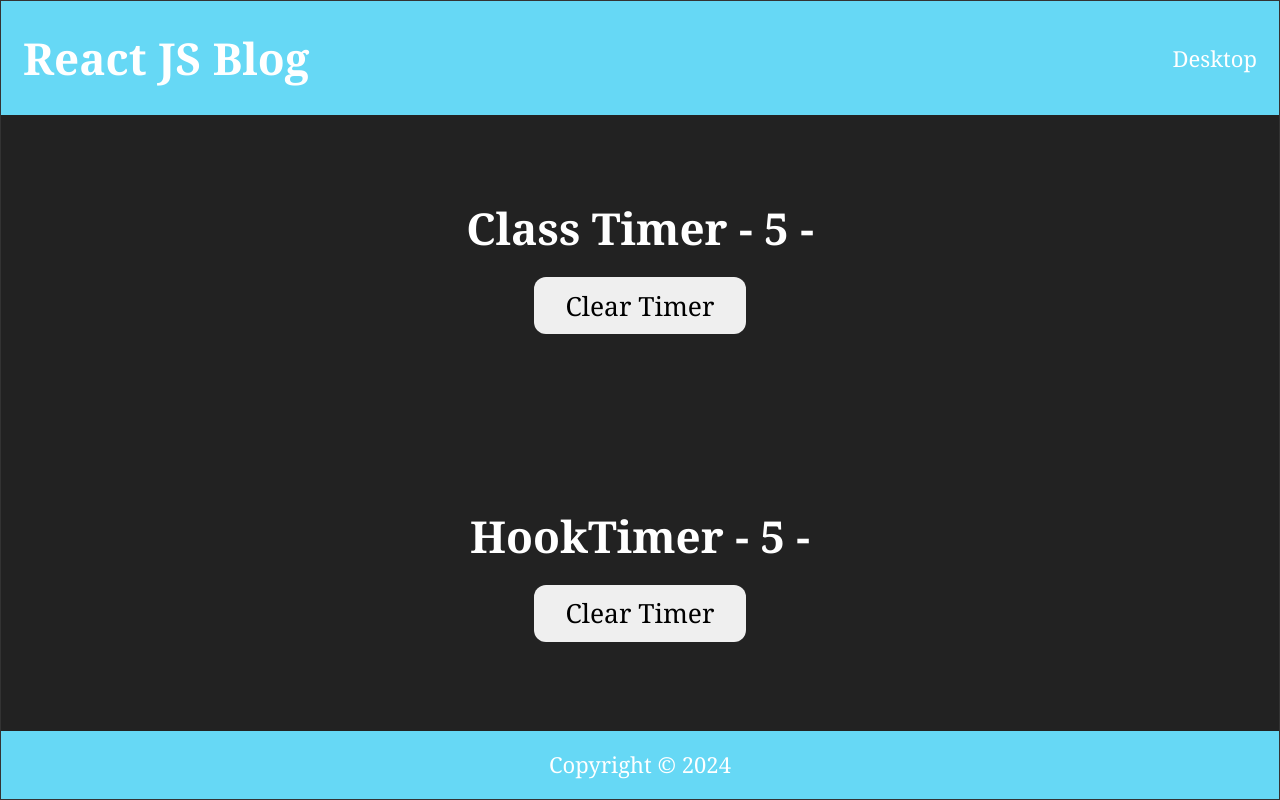
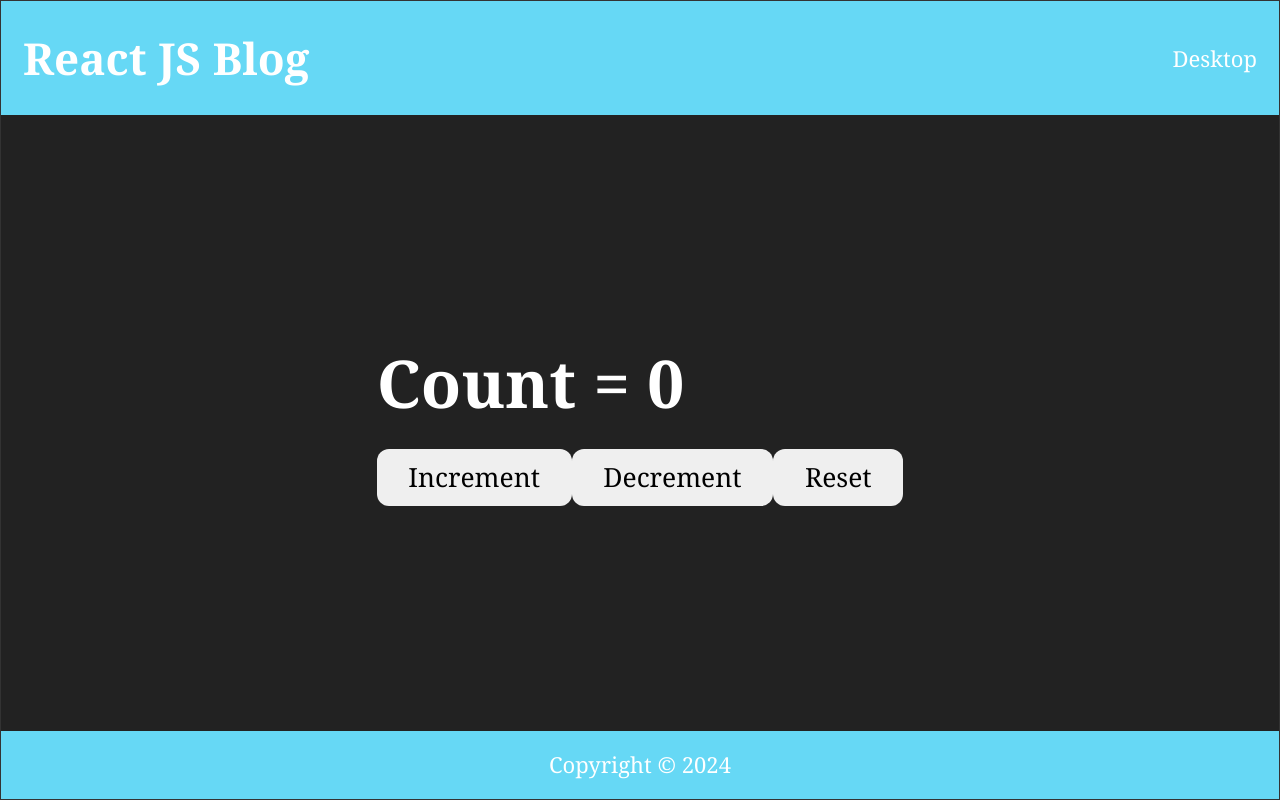
Before and after one commit to Jogata/SoftUni-React-Project, a React (Vite) app in the folder client/: page / in a window 1280 px wide. Built offline with nearby package versions, Linux system fonts and the light colour scheme; a web font is replaced by a local one.

Commit message:
custom hooks exercise

```diff
--- a/client/src/App.jsx
+++ b/client/src/App.jsx
@@ -495,57 +495,36 @@
 const baseURL = "http://localhost:3030/jsonstore/blog/"
 // ============================================================
 
-class ClassTimer extends Component {
+function useCounter(initialCount = 0, value) {
+	const [count, setCount] = useState(initialCount);
 
-  interval
-  constructor(props) {
-    super(props);
+	const increment = () => {
+		setCount(prevCount => prevCount + value);
+	}
 
-    this.state = {
-       timer: 0
-    }
-  }
+	const decrement = () => {
+		setCount(prevCount => prevCount - value);
+	}
 
-  componentDidMount() {
-    this.interval = setInterval(() => {
-      this.setState(prevState => (this.setState({timer: prevState.timer + 1})))
-    }, 1000);
-  }
+	const reset = () => {
+		setCount(initialCount);
+	}
 
-  componentWillUnmount() {
-    clearInterval(this.interval);
-  }
+	return [count, increment, decrement, reset];
 
-  render() {
-    return (
-      <div style={{textAlign: "center"}}>
-        <p>Class Timer - {this.state.timer} -</p>
-        <button onClick={() => clearInterval(this.interval)}>Clear Timer</button>
-      </div>
-    )
-  }
 }
 
-function HookTimer() {
-  const [timer, setTimer] = useState(0);
-  const interValRef = useRef();
+function CounterOne() {
+	const [count, increment, decrement, reset] = useCounter(0, 1);
 
-  useEffect(() => {
-    interValRef.current = setInterval(() => {
-      setTimer(timer => timer + 1);
-    }, 1000);
-
-    return () => {
-      clearInterval(interValRef.current);
-    }
-  }, [])
-
-  return (
-    <div style={{textAlign: "center"}}>
-      <p>HookTimer - {timer} -</p>
-      <button onClick={() => clearInterval(interValRef.current)}>Clear Timer</button>
-    </div>
-  )
+	return (
+		<div>
+			<h2>Count = {count}</h2>
+			<button onClick={increment}>Increment</button>
+			<button onClick={decrement}>Decrement</button>
+			<button onClick={reset}>Reset</button>
+		</div>
+	)
 }
 
 function App() {
@@ -554,8 +533,7 @@
       <AuthContextProvider>
         <div className="body">
           <Header title="React JS Blog" />
-          <ClassTimer />
-          <HookTimer />
+          <CounterOne />
           {/* <User name="Jogata" /> */}
           {/* <User render={(isLoggedIn) => isLoggedIn ? "Jogata" : "Guest" } /> */}
           {/* <DataProvider>
```
